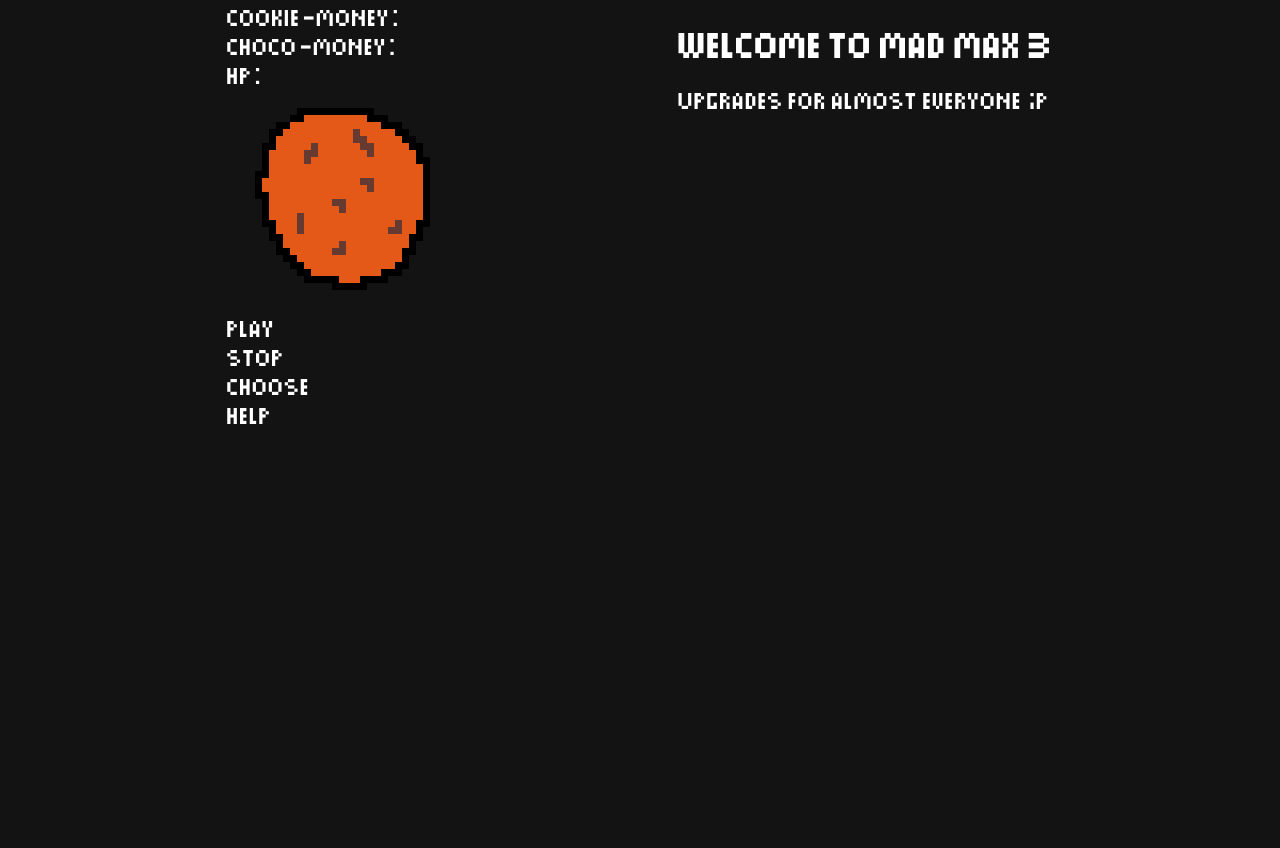
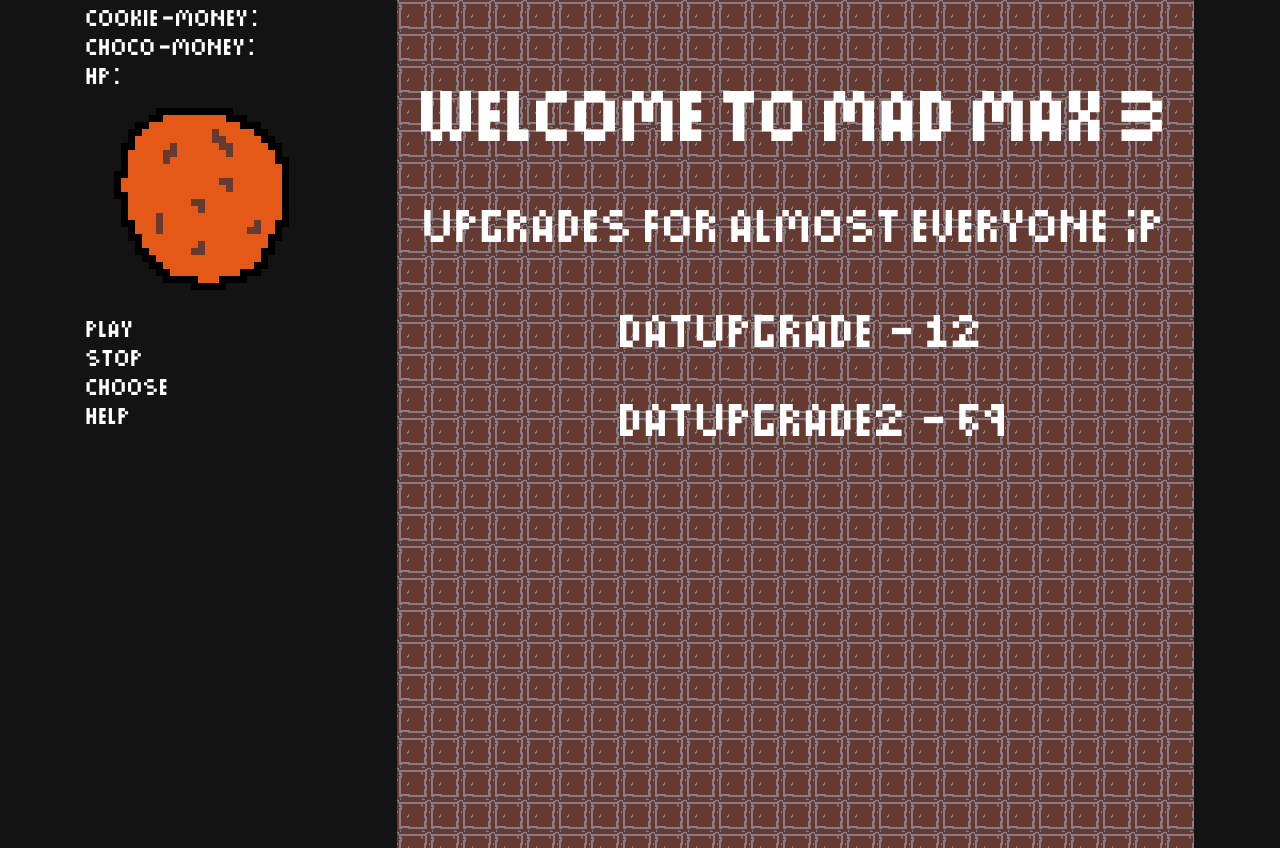
Before and after one commit to AetherFire23/VETM-TP3-benjamin-frederik-ludovick-Zouboumafou, a website built with Vite: page index.html in a window 1280 px wide. Before the commit the page ends 800 px from the top, so only its background shows below. Built offline with nearby package versions, Linux system fonts and the light colour scheme.

Commit message:
Add missing css

```diff
--- a/index.html
+++ b/index.html
@@ -38,6 +38,6 @@
 <script type="module" src="/src/main.ts"></script>
 <script type="module" src="/src/buttonClick.ts"></script>
 <script type="module" src="/src/buttonClick2.ts"></script>
-<!--<script type="module" src="/src/shop/shopHtml/shopDisplay.ts"></script>-->
+<script type="module" src="/src/shop/shopHtml/shopDisplay.ts"></script>
 </body>
 </html>
--- a/src/player/Player.ts
+++ /dev/null
@@ -1,4 +0,0 @@
-// @ts-ignore
-class Player {
-
-}
--- a/src/shop/models/Shop.ts
+++ b/src/shop/models/Shop.ts
@@ -12,7 +12,8 @@ export class Shop {
     // En tant que le joueur je veux acheter le shopHtml pour gagner le jeu.
     getAvailableUpgrades(): IUpgrade[] {
         return [
-            {name: "DatUpgrade", price: 12}
+            {name: "DatUpgrade", price: 12},
+            {name: "DatUpgrade2", price: 69},
         ];
     }
 
--- a/src/shop/shopHtml/shopDisplay.ts
+++ b/src/shop/shopHtml/shopDisplay.ts
@@ -2,15 +2,13 @@ import "../../styles/shop.css"
 import {Shop} from "../models/Shop.ts";
 import type {IUpgrade} from "../models/IUpgrade.ts";
 
-const show = new Shop();
+const shop = new Shop();
 
-window.addEventListener("DOMContentLoaded", () => {
-    showUpgradeList();
-});
+showUpgradeList()
 
 function showUpgradeList() {
     const shopList = document.getElementById("shop-list")!;
-    const upgrades = show.getAvailableUpgrades().map(createUpgradeElement);
+    const upgrades = shop.getAvailableUpgrades().map(createUpgradeElement);
 
     for (let upgrade of upgrades) {
         shopList.append(upgrade);
@@ -23,9 +21,9 @@ function createUpgradeElement(upgrade: IUpgrade) {
     }
 
     const upgradeLi = document.createElement("li");
-    upgradeLi.className = "upgrade";
-    upgradeLi.innerText = upgrade.name;
+    upgradeLi.innerText = `${upgrade.name} - ${upgrade.price}`;
     upgradeLi.className = "upgrade-list-item"
-    upgradeLi.addEventListener("click", () => onUpgradeClick());
+    upgradeLi.addEventListener("click", onUpgradeClick);
+
     return upgradeLi;
 }
--- a/src/styles/shop.css
+++ b/src/styles/shop.css
@@ -1,18 +1,12 @@
 .shop-window {
-    position: absolute;
-    top:0;
-    left: 0;
-    width: 100%;
-    height: 100%;
-    background-color: red;
-
     /*Place at cneter of screen*/
+    height: 100vh;
     display: flex;
     flex-direction: column;
     align-items: center;
     background-image: url("../assets/sprites/Sprite-0002.png");
-    background-size: cover;
     font-size: 2rem;
+    padding: 1.5rem;
 }
 
 .shop-list {
@@ -22,6 +16,7 @@
 .upgrade-list-item {
     padding: 1rem;
 }
+
 .upgrade-list-item:hover {
-    translate: -2px;
+    translate: -5px 0px;
 }
```
Also changed, not shown: src/assets/sprites/typescript.svg (deleted).
